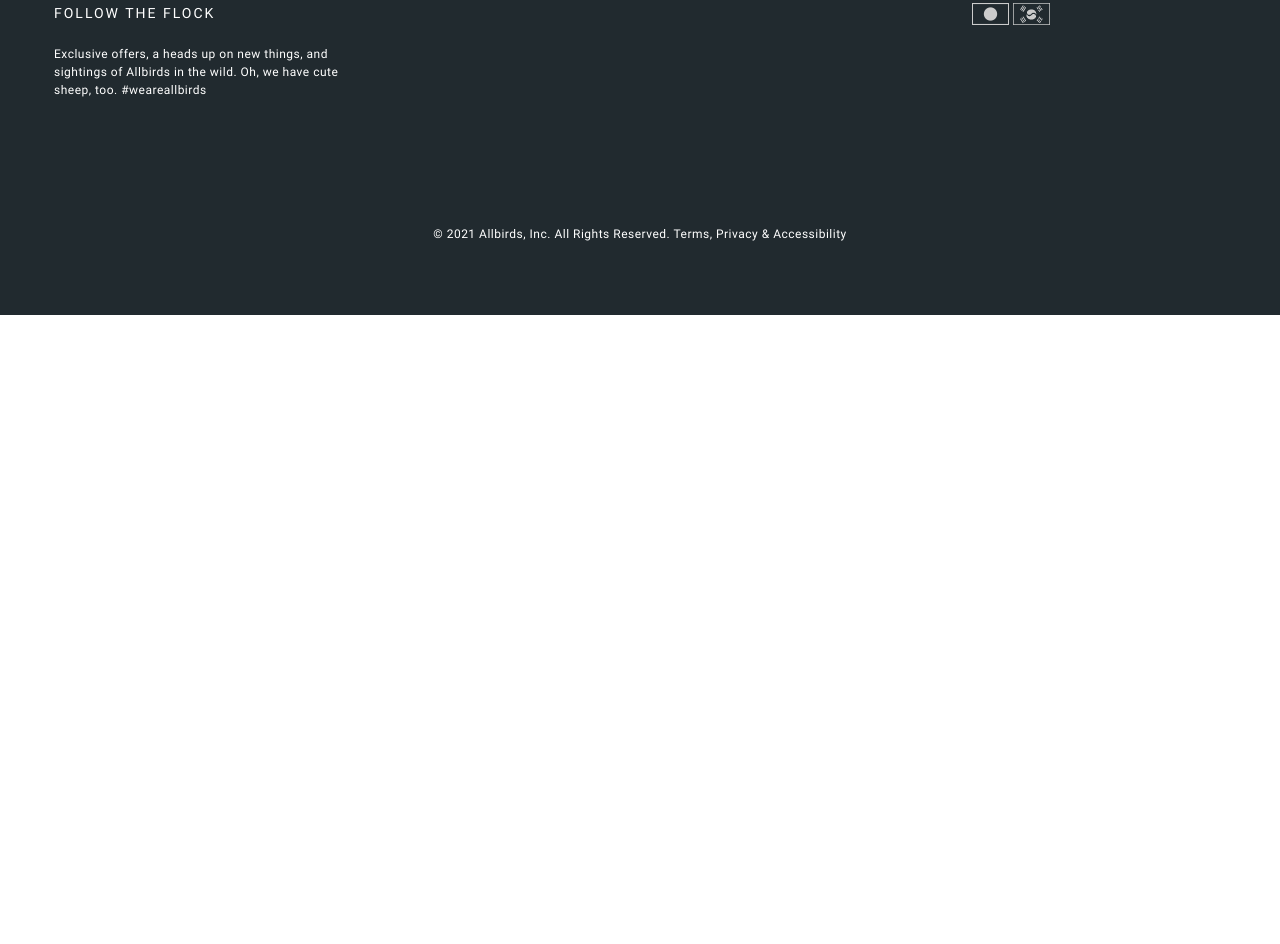
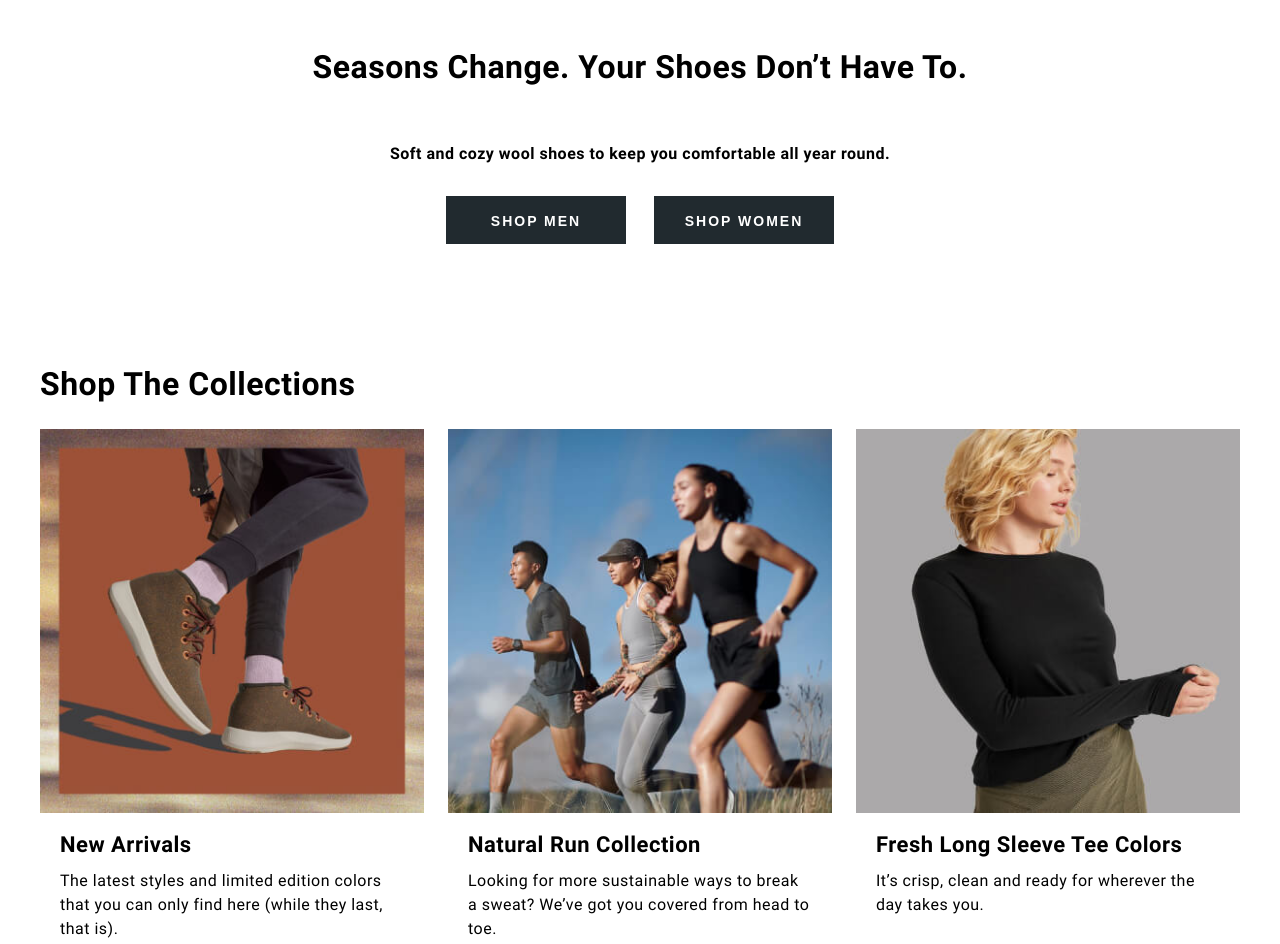
Before and after one commit to mike-chernobay/TMS-FE, a plain HTML site: page allbirds/index.html in a window 1280 px wide. Shown: the part 1268-2212 px from the top of the page. Before the commit the page ends 1583 px from the top, so only its background shows below. Drawn offline with Linux system fonts and the light colour scheme.

Commit message:
section collections

```diff
--- /dev/null
+++ b/allbirds/css/collections.css
@@ -0,0 +1,11 @@
+.collections {
+    padding: 52px 0;
+}
+
+.collections .subtitle + p {
+    font-weight: 700;
+    line-height: 24px;
+    letter-spacing: 0.5px;
+    text-align: center;
+    margin-top: 54px;
+}
--- a/allbirds/css/common.css
+++ b/allbirds/css/common.css
@@ -1,5 +1,11 @@
 body {
     font-family: 'Roboto';
+}
+
+.container {
+    max-width: 1200px;
+    margin: 0 auto;
+    padding: 0 15px;
 }
 
 .subtitle {
@@ -9,3 +15,84 @@ body {
     letter-spacing: 0.5px;
     text-align: center;
 }
+
+.img-insertion img {
+    width: 100%;
+    vertical-align: bottom;
+}
+
+.buttons-wrap {
+    margin-top: 30px;
+}
+
+.buttons-wrap_center {
+    text-align: center;
+}
+
+.catalog-button {
+    color: rgba(33, 42, 47, 1);
+    font-size: 14px;
+    font-weight: 700;
+    line-height: 16px;
+    letter-spacing: 2px;
+    min-width: 180px;
+    text-transform: uppercase;
+    background-color: white;
+    padding: 17px 0 15px;
+    border: none;
+}
+
+.catalog-button:not(:first-of-type) {
+    margin-left: 24px;
+}
+
+.catalog-button_black {
+    color: white;
+    background-color: rgba(33, 42, 47, 1);
+}
+
+.slider {
+    margin-top: 119px;
+}
+
+.slider-title {
+    font-size: 32px;
+    font-weight: 700;
+    line-height: 42px;
+    letter-spacing: 0.5px;
+}
+
+.slider-kit {
+    display: flex;
+    justify-content: center;
+    margin-top: 24px;
+}
+
+.slider-item {
+    width: 40%;
+}
+
+.slider-item + .slider-item {
+    margin-left: 24px;
+}
+
+.slider-item__img img {
+    width: 100%;
+    vertical-align: bottom;
+}
+
+.slider-item__title {
+    font-size: 22px;
+    font-weight: 700;
+    line-height: 29px;
+    letter-spacing: 0.5px;
+    margin-top: 17px;
+    padding: 0 20px;
+}
+
+.slider-item__description {
+    line-height: 24px;
+    letter-spacing: 0.5px;
+    margin-top: 10px;
+    padding: 0 20px;
+}
--- a/allbirds/css/index.css
+++ b/allbirds/css/index.css
@@ -4,4 +4,5 @@
 @import url(./header.css);
 @import url(./main-info.css);
 @import url(./favorites.css);
+@import url(./collections.css);
 @import url(./footer.css);
--- a/allbirds/css/main-info.css
+++ b/allbirds/css/main-info.css
@@ -19,7 +19,6 @@
     font-weight: 700;
     line-height: 63px;
     letter-spacing: 0.5px;
-    margin-bottom: 11px;
 }
 
 .main-info__tagline {
@@ -27,22 +26,5 @@
     font-weight: 700;
     line-height: 24px;
     letter-spacing: 0.5px;
-    margin-bottom: 24px;
+    margin-top: 11px;
 }
-
-.catalog-button {
-    color: rgba(33, 42, 47, 1);
-    font-size: 14px;
-    font-weight: 700;
-    line-height: 16px;
-    letter-spacing: 2px;
-    min-width: 180px;
-    text-transform: uppercase;
-    background-color: white;
-    padding: 17px 0 15px;
-    border: none;
-}
-
-.catalog-button:not(:first-of-type) {
-    margin-left: 24px;
-}
--- a/allbirds/index.html
+++ b/allbirds/index.html
@@ -37,8 +37,10 @@
             <div class="main-info__content">
                 <h1 class="main-info__title">The Trail Runner SWT Is Here.</h1>
                 <h2 class="main-info__tagline">Durable. Comfortable. Ready to get dirty.</h2>
-                <button class="catalog-button">Shop Men</button>
-                <button class="catalog-button">Shop Women</button>
+                <div class="buttons-wrap">
+                    <button class="catalog-button">Shop Men</button>
+                    <button class="catalog-button">Shop Women</button>
+                </div>
             </div>
         </section>
         <section class="favorites">
@@ -50,6 +52,47 @@
                 <label for="tab-2">Running</label>
                 <input type="radio" id="tab-3" name="shoes-type" />
                 <label for="tab-3">Travel</label>
+            </div>
+        </section>
+        <div class="img-insertion">
+            <img src="./img/shoes-pic.jpg" alt="shoes-pic" />
+        </div>
+        <section class="collections">
+            <div class="container">
+                <h2 class="subtitle">Seasons Change. Your Shoes Don’t Have To.</h2>
+                <p>Soft and cozy wool shoes to keep you comfortable all year round.</p>
+                <div class="buttons-wrap buttons-wrap_center">
+                    <button class="catalog-button catalog-button_black">Shop Men</button>
+                    <button class="catalog-button catalog-button_black">Shop Women</button>
+                </div>
+                <div class="slider">
+                    <h2 class="slider-title">Shop The Collections</h2>
+                    <div class="slider-kit">
+                        <div class="slider-item">
+                            <div class="slider-item__img">
+                                <img src="./img/slider-img-1.jpg" alt="slider-img-1" />
+                            </div>
+                            <h3 class="slider-item__title">New Arrivals</h3>
+                            <p class="slider-item__description">
+                                The latest styles and limited edition colors that you can only find here (while they last, that is).
+                            </p>
+                        </div>
+                        <div class="slider-item">
+                            <div class="slider-item__img">
+                                <img src="./img/slider-img-2.jpg" alt="slider-img-2" />
+                            </div>
+                            <h3 class="slider-item__title">Natural Run Collection</h3>
+                            <p class="slider-item__description">Looking for more sustainable ways to break a sweat? We’ve got you covered from head to toe.</p>
+                        </div>
+                        <div class="slider-item">
+                            <div class="slider-item__img">
+                                <img src="./img/slider-img-3.jpg" alt="slider-img-3" />
+                            </div>
+                            <h3 class="slider-item__title">Fresh Long Sleeve Tee Colors</h3>
+                            <p class="slider-item__description">It’s crisp, clean and ready for wherever the day takes you.</p>
+                        </div>
+                    </div>
+                </div>
             </div>
         </section>
         <footer class="footer">
```
Also changed, not shown: allbirds/img/shoes-pic.jpg (added), allbirds/img/slider-img-1.jpg (added), allbirds/img/slider-img-2.jpg (added), allbirds/img/slider-img-3.jpg (added).
